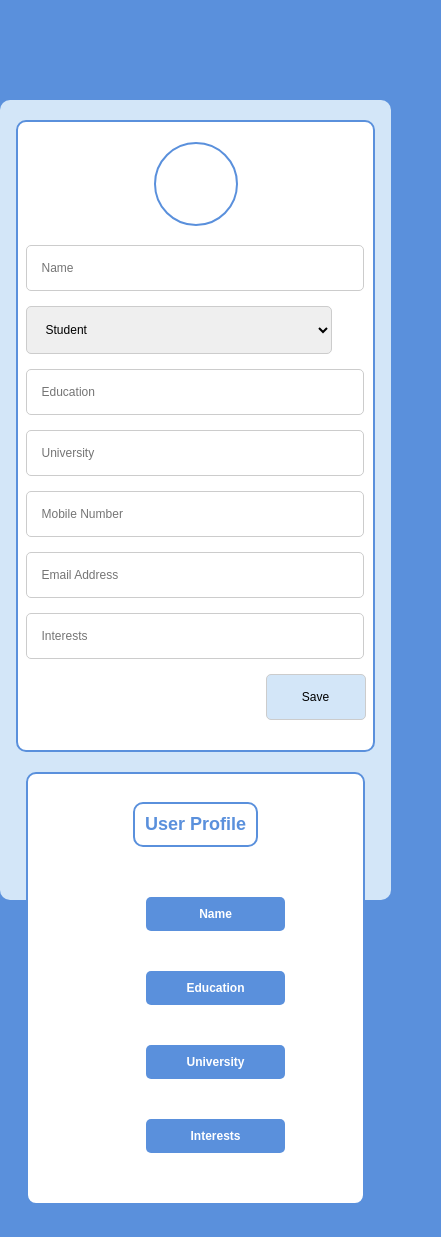
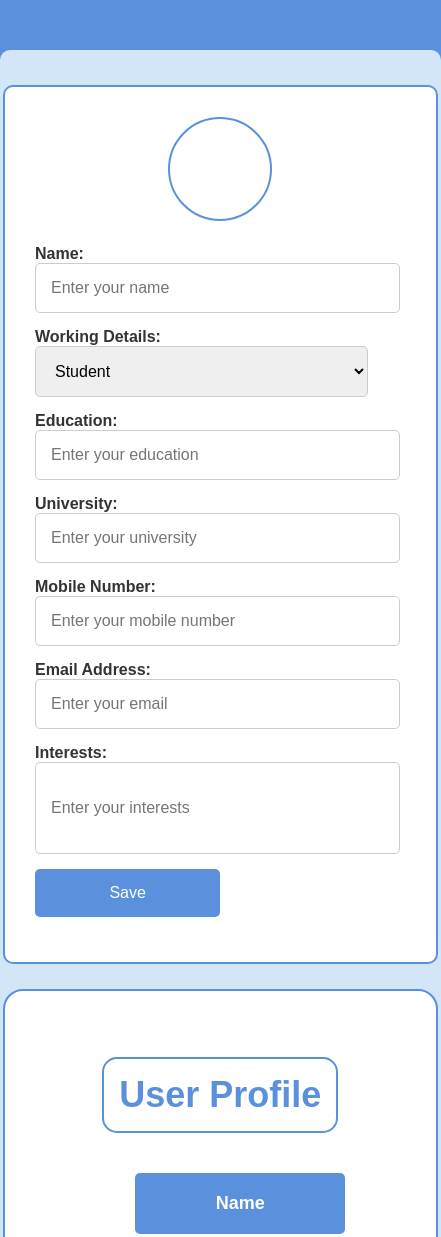
Before and after one commit to theagegupta/NextStep, a website: page NextStep Profile Page/Profilepage.html in a window 390 px wide. Shown: the top 1237 px of the page, 441 px wide, since content can reach past the window. Before the commit the page ends 1205 px from the top, so only its background shows below. Drawn offline with Linux system fonts and the light colour scheme; grey boxes are pictures that could not be loaded.

Commit message:
updated entire profile page

```diff
--- a/NextStep Profile Page/ProfilePage.js
+++ b/NextStep Profile Page/ProfilePage.js
@@ -3,22 +3,55 @@ document.addEventListener("DOMContentLoaded", function () {
     const nameInput = document.getElementById("name");
     const educationInput = document.getElementById("education");
     const universityInput = document.getElementById("university");
+    const mobileInput = document.getElementById("mobile");
+    const emailInput = document.getElementById("email");
     const interestsInput = document.getElementById("interests");
-    const roleInput = document.getElementById("working-details");
     const saveButton = document.getElementById("submitBtn");
 
     // Get display elements
     const nameDisplay = document.getElementById("displayName");
     const educationDisplay = document.getElementById("displayEducation");
     const universityDisplay = document.getElementById("displayUniversity");
+    const mobileDisplay = document.getElementById("displayMobile");
+    const emailDisplay = document.getElementById("displayEmail");
     const interestsDisplay = document.getElementById("displayInterests");
 
     // Add event listener to save button
     saveButton.addEventListener("click", function () {
+        // Validate input fields before updating display
+        if (nameInput.value.trim() === "") {
+            alert("Please enter your name.");
+            return;
+        }
+        if (emailInput.value.trim() === "" || !validateEmail(emailInput.value)) {
+            alert("Please enter a valid email address.");
+            return;
+        }
+        if (mobileInput.value.trim() === "" || !validateMobile(mobileInput.value)) {
+            alert("Please enter a valid 10-digit mobile number.");
+            return;
+        }
+
         // Update profile display with entered values
-        nameDisplay.textContent = nameInput.value || "Name";
-        educationDisplay.textContent = educationInput.value || "Education";
-        universityDisplay.textContent = universityInput.value || "University";
-        interestsDisplay.textContent = interestsInput.value || "Interests";
+        nameDisplay.textContent = `Name: ${nameInput.value}`;
+        educationDisplay.textContent = `Education: ${educationInput.value}`;
+        universityDisplay.textContent = `University: ${universityInput.value}`;
+        mobileDisplay.textContent = `Mobile: ${mobileInput.value}`;
+        emailDisplay.textContent = `Email: ${emailInput.value}`;
+        interestsDisplay.textContent = `Interests: ${interestsInput.value}`;
+
+        alert("Profile updated successfully!");
     });
+
+    // Function to validate email format
+    function validateEmail(email) {
+        const emailPattern = /^[a-zA-Z0-9._%+-]+@[a-zA-Z0-9.-]+\.[a-zA-Z]{2,}$/;
+        return emailPattern.test(email);
+    }
+
+    // Function to validate mobile number format (10-digit)
+    function validateMobile(mobile) {
+        const mobilePattern = /^[0-9]{10}$/;
+        return mobilePattern.test(mobile);
+    }
 });
--- a/NextStep Profile Page/Profilepage.html
+++ b/NextStep Profile Page/Profilepage.html
@@ -5,28 +5,42 @@
     <meta name="viewport" content="width=device-width, initial-scale=1.0">
     <link rel="stylesheet" href="./style.css">
     <title>NextStep User Profile</title>
-    <script src="./ProfilePage.js"></script>
+    <script defer src="./ProfilePage.js"></script>
 </head>
 <body>
     <div class="main-container">
         <!-- Left Section: Profile Information -->
         <div class="left-section">
             <div class="profile-image">
-               <video class="profile-pic" autoplay>
-                <source src="./User Profile.mp4" type="video/mp4">
-               </video>
+                <video class="profile-pic" autoplay>
+                    <source src="./User Profile.mp4" type="video/mp4">
+                </video>
             </div>
             <div class="user-details">
-                <input type="text" placeholder="Name" id="name">
-                <select name="Working-Details" id="working-details">
+                <label for="name">Name:</label>
+                <input type="text" id="name" placeholder="Enter your name">
+
+                <label for="working-details">Working Details:</label>
+                <select id="working-details">
                     <option value="student">Student</option>
                     <option value="professional">Professional</option>
                 </select>
-                <input type="text" placeholder="Education" id="education">
-                <input type="text" placeholder="University" id="university">
-                <input type="text" placeholder="Mobile Number">
-                <input type="text" placeholder="Email Address">
-                <input type="text" placeholder="Interests" id="interests">
+
+                <label for="education">Education:</label>
+                <input type="text" id="education" placeholder="Enter your education">
+
+                <label for="university">University:</label>
+                <input type="text" id="university" placeholder="Enter your university">
+
+                <label for="mobile">Mobile Number:</label>
+                <input type="text" id="mobile" placeholder="Enter your mobile number">
+
+                <label for="email">Email Address:</label>
+                <input type="email" id="email" placeholder="Enter your email">
+
+                <label for="interests">Interests:</label>
+                <input type="text" id="interests" placeholder="Enter your interests">
+
                 <input type="submit" id="submitBtn" value="Save">
             </div>
         </div>
@@ -38,6 +52,8 @@
                 <span id="displayName">Name</span>
                 <span id="displayEducation">Education</span>
                 <span id="displayUniversity">University</span>
+                <span id="displayMobile">Mobile Number</span>
+                <span id="displayEmail">Email</span>
                 <span id="displayInterests">Interests</span>
             </div>
         </div>
--- a/NextStep Profile Page/style.css
+++ b/NextStep Profile Page/style.css
@@ -11,11 +11,12 @@ body {
     display: flex;
     justify-content: space-between;
     background-color: #d3e6f8;
-    padding: 20px;
-    gap: 20px;
-    margin: 100px auto;
-    height: 90vh;
-    width: 90vw;
+    padding: 35px;
+    gap: 25px;
+    margin: 50px auto;
+    height: auto;
+    width: 95vw;
+    max-width: 1250px;
     border-radius: 10px;
 }
 
@@ -24,78 +25,103 @@ body {
     background-color: #fff;
     border: 2px solid #5a90dc;
     border-radius: 10px;
-    padding: 20px;
-    width: 45%;
+    padding: 30px;
+    width: 50%;
     display: flex;
     flex-direction: column;
     align-items: center;
-    gap: 10px;
+    gap: 20px;
 }
 
 .profile-image video {
-    width: 80px;
-    height: 80px;
+    width: 100px;
+    height: 100px;
     border-radius: 50%;
     border: 2px solid #5a90dc;
 }
 
+/* Labels */
+.user-details label {
+    width: 90%;
+    font-weight: bold;
+    font-size: 16px;
+    color: #333;
+    margin-bottom: 5px;
+}
+
+/* Input Fields */
 .user-details input,
 .user-details select {
     width: 90%;
     padding: 15px;
-    margin-bottom: 10px;
+    margin-bottom: 15px;
     border: 1px solid #ccc;
     border-radius: 5px;
-    font-size: 14px;
-    margin-top: 5px;
+    font-size: 16px;
+}
+
+/* Interest Field with Increased Height */
+#interests {
+    height: 60px;
+    resize: vertical;
+}
+
+/* Submit Button */
+#submitBtn {
+    width: 50%;
+    background-color: #5a90dc;
+    padding: 15px;
+    color: white;
+    border: none;
+    border-radius: 5px;
+    cursor: pointer;
+    font-size: 16px;
+    transition: background-color 0.3s ease;
+}
+
+#submitBtn:hover {
+    background-color: #3b6ba5;
 }
 
 /* Right Section */
 .right-section {
     background-color: #fff;
     border: 2px solid #5a90dc;
-    border-radius: 10px;
-    padding: 10px;
-    width: 45%;
+    border-radius: 20px;
+    padding: 30px;
+    width: 50%;
     display: flex;
     flex-direction: column;
     align-items: center;
 }
 
 .right-section h3 {
-    margin-bottom: 10px;
+    margin-bottom: 20px;
     color: #5a90dc;
     text-align: center;
-    font-size: 40px;
+    font-size: 36px;
     font-weight: bolder;
     border: 2px solid #5a90dc;
-    border-radius: 10px;
-    padding: 10px;
-
-  animation-name: bounce;
-  animation-duration: 3s;
-  animation-delay: 0s;
-  animation-timing-function: linear;
-  animation-iteration-count: 1;
-  animation-direction: normal;
-  animation-fill-mode: none;
+    border-radius: 15px;
+    padding: 15px;
 }
 
+/* Profile Overview */
 .profile-overview span {
     display: block;
     background-color: #5a90dc;
     color: #fff;
-    padding: 10px 20px;
-    margin: 40px auto;
+    padding: 20px;
+    margin: 20px auto;
     border-radius: 5px;
     text-align: center;
-    width: 80%;
+    width: 100%;
     font-weight: bold;
-    font-size: 20px;
-    transition: all linear 0.15s;
+    font-size: 18px;
+    transition: all 0.15s linear;
 }
 
-.profile-overview span:hover{
+.profile-overview span:hover {
     box-shadow: 0px 0px 8px rgb(10, 122, 159);
 }
 
@@ -108,61 +134,10 @@ body {
 
     .left-section,
     .right-section {
-        width: 90%;
+        width: 100%;
     }
 
     .profile-overview span {
         width: 100%;
     }
 }
-
-@media (max-width: 480px) {
-    .user-details input,
-    .user-details select {
-        font-size: 12px;
-    }
-
-    .right-section h3 {
-        font-size: 18px;
-    }
-
-    .profile-overview span {
-        font-size: 12px;
-    }
-}
-
-@keyframes bounce {
-    0% {
-      transform: translateY(0px);
-    }
-
-    20% {
-      transform: translateY(-8px);
-    }
-
-    60% {
-      transform: translateY(0px);
-    }
-
-    80% {
-      transform: translateY(6px);
-    }
-
-    100% {
-      transform: translateY(0px);
-    }
-  }
-
-#submitBtn {
-    width: 100px;
-    background-color: #d3e6f8;
-    padding: 15px;
-    margin-left: 240px;
-    z-index: 5;
-    transform: all 0.15s;
-}
-
-#submitBtn:hover {
-    background-color: #5a90dc;
-    color: white;
-}
```
